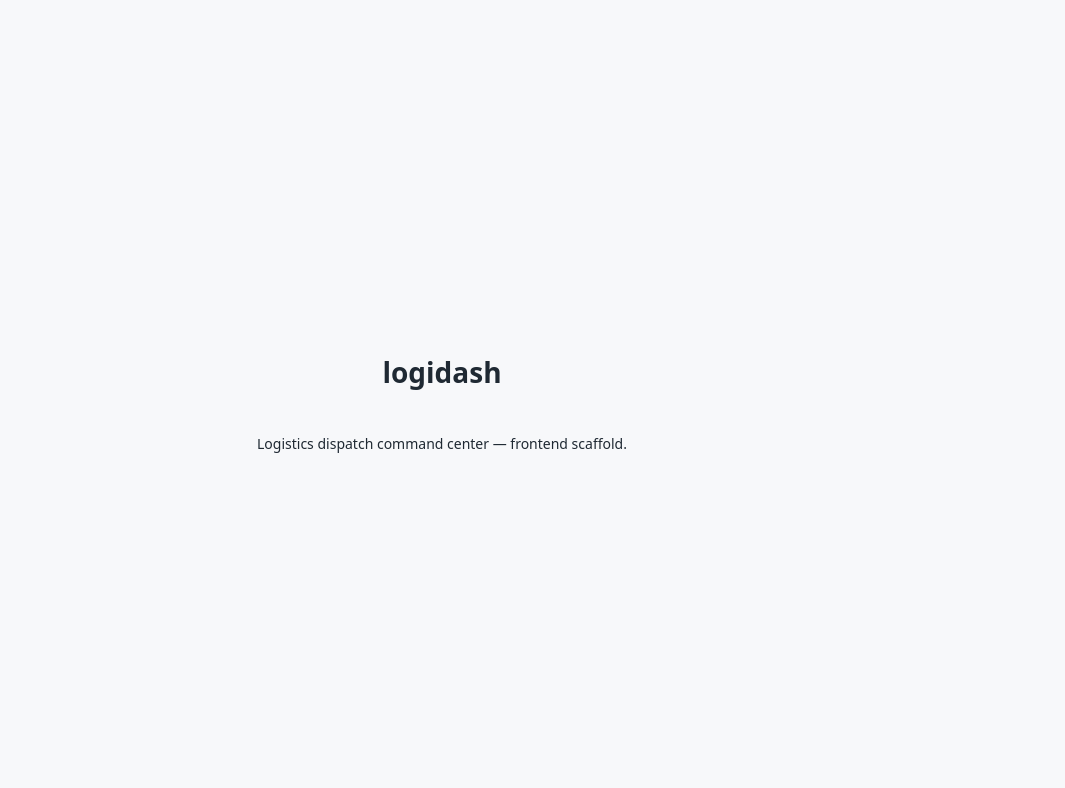
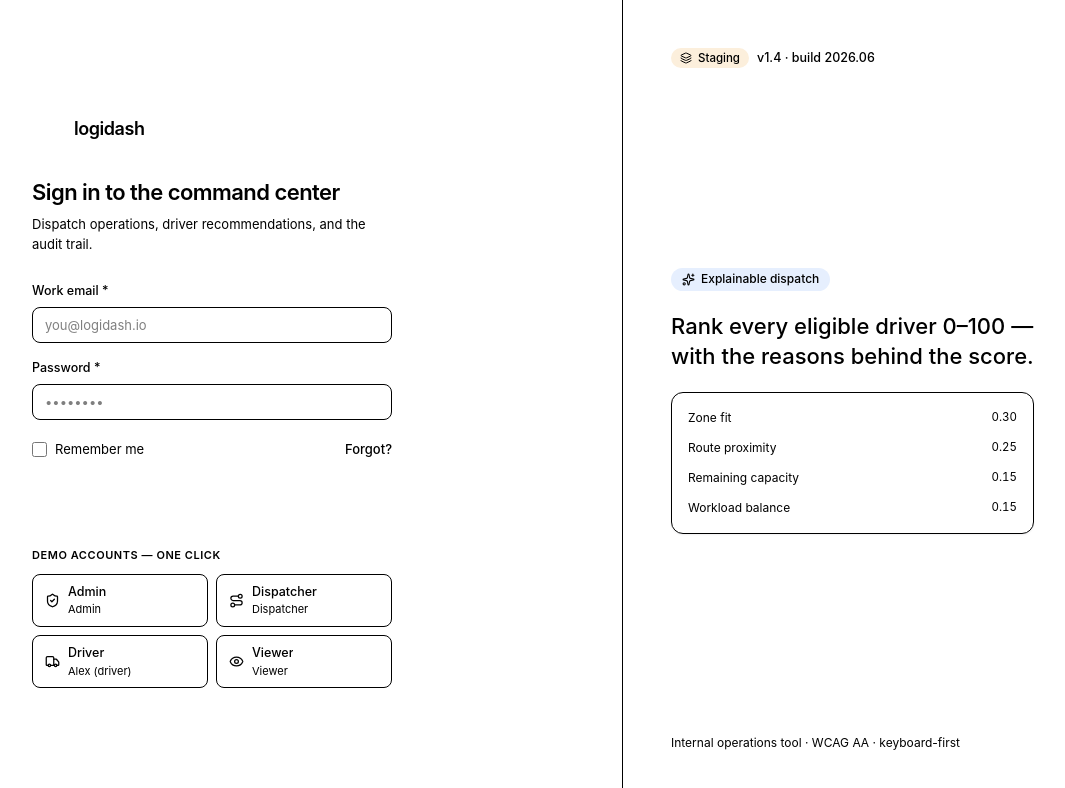
Before and after one commit to FreddieTheObserver/logidash, a React (Vite) app in the folder apps/web/: page /login in a window 1280 px wide. Shown: the top 788 px of the page, without its empty margins (198-1263 px from the left). Built offline with nearby package versions, Linux system fonts and the light colour scheme; no server answers.

Commit message:
feat(web): mount router + providers; remove scaffold placeholders

```diff
--- a/apps/web/src/App.tsx
+++ /dev/null
@@ -1,10 +0,0 @@
-function App() {
-  return (
-    <main className="app-shell">
-      <h1>logidash</h1>
-      <p>Logistics dispatch command center — frontend scaffold.</p>
-    </main>
-  );
-}
-
-export default App;
--- a/apps/web/src/index.css
+++ /dev/null
@@ -1,30 +0,0 @@
-:root {
-  font-family:
-    system-ui,
-    -apple-system,
-    'Segoe UI',
-    Roboto,
-    sans-serif;
-  font-size: 14px;
-  line-height: 1.5;
-  color: #1f2933;
-  background: #f7f8fa;
-}
-
-* {
-  box-sizing: border-box;
-}
-
-body {
-  margin: 0;
-}
-
-.app-shell {
-  min-height: 100vh;
-  display: flex;
-  flex-direction: column;
-  align-items: center;
-  justify-content: center;
-  gap: 8px;
-  padding: 32px;
-}
--- a/apps/web/src/main.tsx
+++ b/apps/web/src/main.tsx
@@ -1,11 +1,16 @@
 import './lib/api';
+import './styles/tailwind.css';
+import './styles/base.css';
 import { StrictMode } from 'react';
 import { createRoot } from 'react-dom/client';
-import './index.css';
-import App from './App.tsx';
+import { RouterProvider } from 'react-router-dom';
+import { AppProviders } from './app/AppProviders';
+import { router } from './routes/router';
 
 createRoot(document.getElementById('root')!).render(
   <StrictMode>
-    <App />
+    <AppProviders>
+      <RouterProvider router={router} />
+    </AppProviders>
   </StrictMode>,
 );
```
